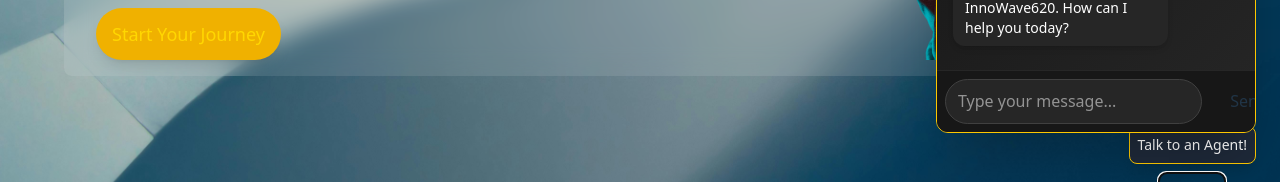
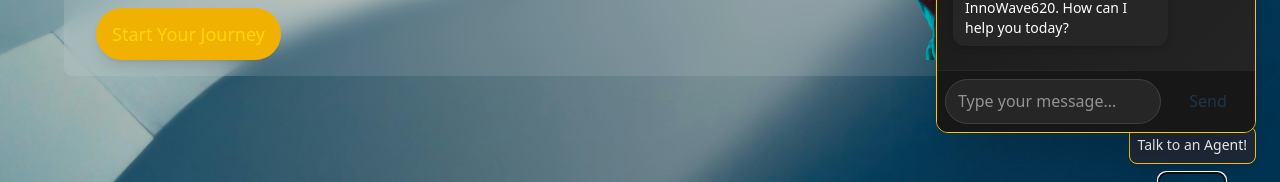
Before and after one commit to InnoWave620/Innowave620-site, a React (Vite) app in the folder Innowave620-site/: page / in a window 1280 px wide. Both pictures are taken after a click on the button "Open chatbot". Shown: the part 547-729 px from the top of the page. Built offline with nearby package versions, Linux system fonts and the light colour scheme; no server answers.

Commit message:
setting to deploy on cloudfare

```diff
--- a/Innowave620-site/package.json
+++ b/Innowave620-site/package.json
@@ -10,8 +10,6 @@
     "preview": "vite preview",
     "predeploy": "npm run build",
     "deploy": "gh-pages -d dist",
-    "preview:worker": "npm run build && wrangler dev",
-    "deploy:worker": "npm run build && wrangler deploy",
     "typecheck": "tsc --noEmit",
     "pages:build": "npx @cloudflare/next-on-pages"
     },
--- a/Innowave620-site/src/components/Chatbot.tsx
+++ b/Innowave620-site/src/components/Chatbot.tsx
@@ -240,19 +240,22 @@ const Chatbot: React.FC = () => {
               )}
               <div ref={messagesEndRef} />
             </div>
-            <div className="p-2 border-t border-neutral-800 flex gap-2 bg-neutral-900">
+            <div className="p-2 border-t border-neutral-800 flex gap-2 bg-neutral-900 w-full"
+     style={{ minHeight: '56px', boxSizing: 'border-box' }}>
   <input
     type="text"
-                className="flex-1 px-3 py-2 rounded-full bg-neutral-800 text-white border border-neutral-700 focus:outline-none focus:border-yellow-400 transition-all duration-200"
+    className="flex-1 px-3 py-2 rounded-full bg-neutral-800 text-white border border-neutral-700 focus:outline-none focus:border-yellow-400 transition-all duration-200 min-w-0"
     placeholder="Type your message..."
     value={input}
     onChange={(e) => setInput(e.target.value)}
     onKeyDown={handleKeyDown}
+    style={{ fontSize: '1rem' }}
   />
   <button
-                className="bg-yellow-400 text-neutral-950 px-4 py-2 rounded-full hover:bg-yellow-500 font-semibold transition-all duration-200 transform hover:scale-105"
+    className="bg-yellow-400 text-neutral-950 px-4 py-2 rounded-full hover:bg-yellow-500 font-semibold transition-all duration-200 transform hover:scale-105 whitespace-nowrap"
     onClick={handleSend}
     disabled={!input.trim()}
+    style={{ fontSize: '1rem', minWidth: '64px' }}
   >
     Send
   </button>
--- /dev/null
+++ b/Innowave620-site/src/i18n/index.js
@@ -0,0 +1,24 @@
+// Translation resources
+export const translationResources = {
+    en: {
+        translation: {
+            welcome: 'Welcome to InnoWave620',
+            description: 'Elevate your business with cutting-edge technology, premium design, and seamless digital experiences. Explore our services, meet our team, and discover how we can help you innovate.',
+            trusted: 'Your Globally Trusted',
+            tech_solutions: 'Tech Solutions',
+            inn: 'Inno',
+            wave: 'Wave',
+            '620': '620',
+            tagline: 'Your premier IT partner, crafting bespoke digital solutions with innovation and elegance.',
+            web_development: 'Web Development',
+            mobile_development: 'Mobile Development',
+            it_support: 'IT Support',
+            api_management: 'API Management',
+            troubleshooting: 'Troubleshooting',
+            cybersecurity: 'Cybersecurity',
+            start_journey: 'Start Your Journey',
+            future_illustration: 'Future Illustration'
+        }
+    },
+    // Add other languages similarly
+};
```
Also changed, not shown: 1 other file (tests, documents, lock files or other folders). Lines whose indentation alone changed are shown as unchanged.
